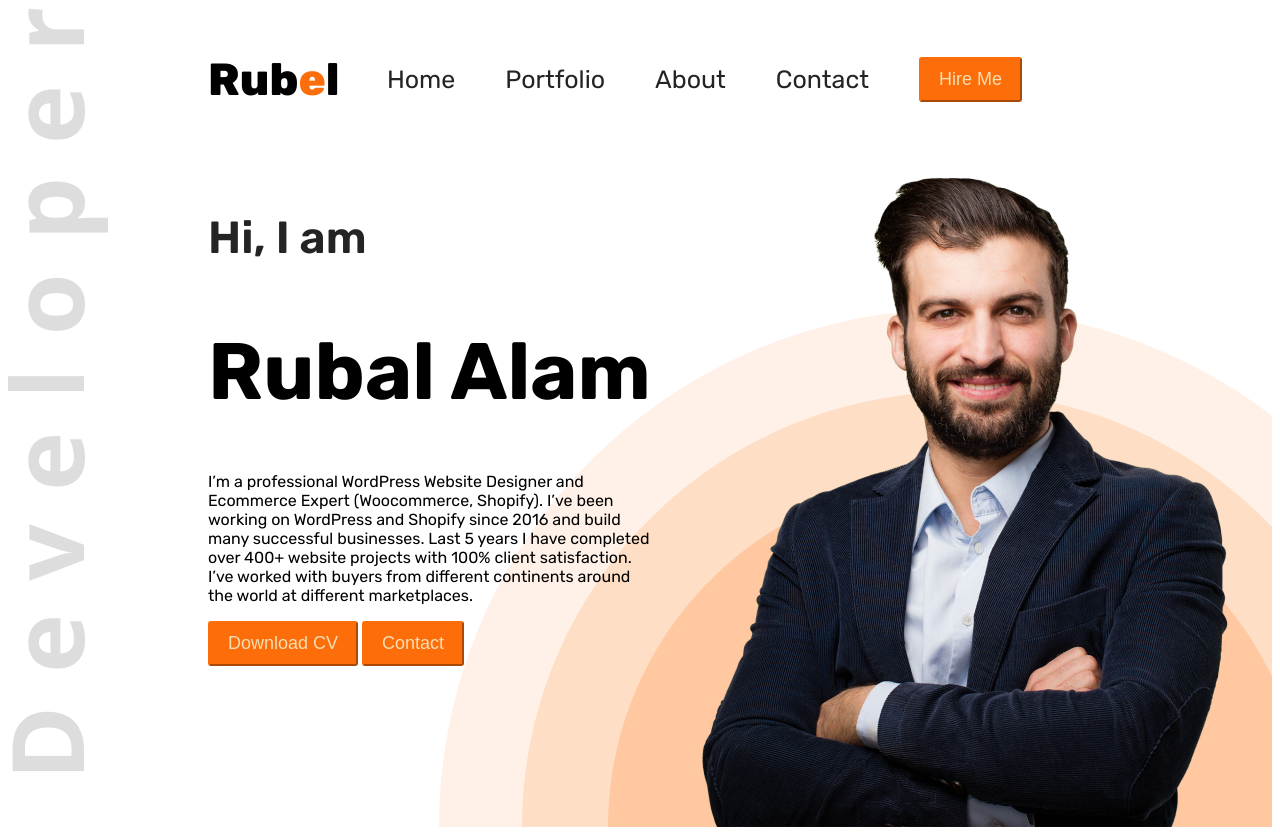
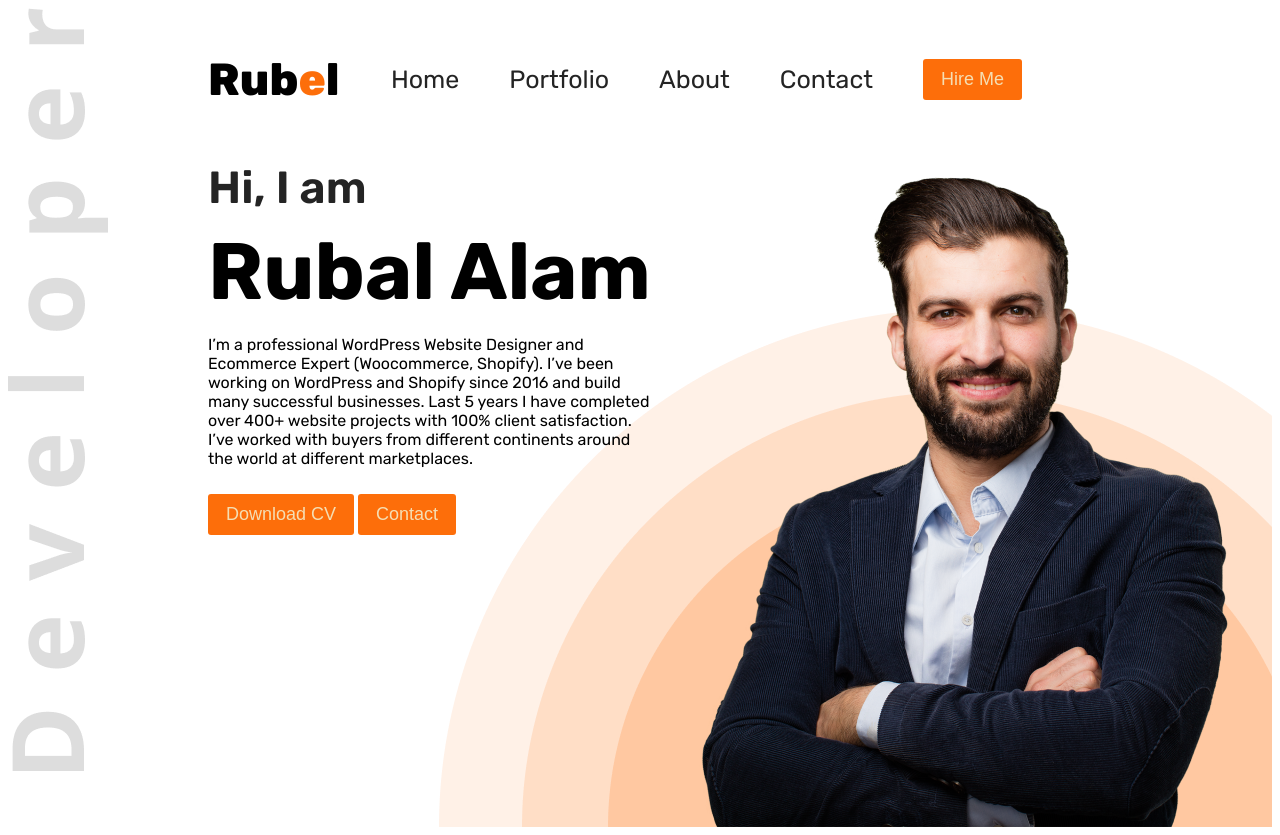
Before and after one commit to CodeCanvase/portfolio-website, a plain HTML site: page index.html in a window 1280 px wide. Drawn offline with Linux system fonts and the light colour scheme.

Commit message:
first section complete

```diff
--- a/styles/styles.css
+++ b/styles/styles.css
@@ -20,6 +20,8 @@ font-size: 18px;
 padding: 10px 18px;
 border-radius: 3px;
 border-color: #FD6E0A;
+border: none;
+margin: 10px 0px;
 }
 
 
@@ -75,10 +77,12 @@ nav li a {
 .banner-greetings {
     font-size: 45px;
     font-weight: 600;
+    margin: 10px 0px;
 }
 .banner-title {
     font-size: 80px;
     font-weight: bold;
+    margin: 10px 0px;
 }
 
 .banner-profile-pic {
```
